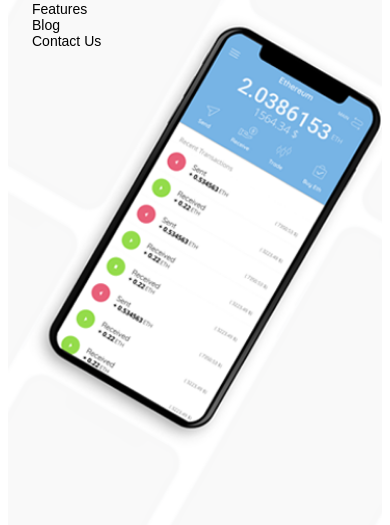
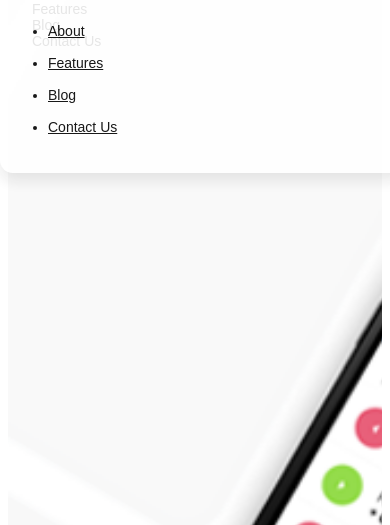
Before and after one commit to dexlab-io/DexWallet-website, a Gatsby site: page / in a window 390 px wide. Shown: the part 162-687 px from the top of the page. Built offline with nearby package versions, Linux system fonts and the light colour scheme; Gatsby itself is replaced by a stand-in of ours.

Commit message:
added hamburger menu and responsive fixes

```diff
--- a/gatsby-config.js
+++ b/gatsby-config.js
@@ -15,7 +15,7 @@ module.exports = {
     {
       resolve: `gatsby-plugin-mailchimp`,
       options: {
-        endpoint: `https://design.us19.list-manage.com/subscribe/post?u=eb9a55f7bd2331e6c03e86632&amp;id=c70ec2c1e8`,
+        endpoint: `https://dexlab.us17.list-manage.com/subscribe/post?u=98c7ba21bb6d63c6d14827c6e&amp;id=a51cc8153c`,
       },
     },
     {
--- a/src/components/HomeHero.js
+++ b/src/components/HomeHero.js
@@ -6,21 +6,28 @@ import TopHeader from './TopHeader';
 import PreHeader from './PreHeader';
 
 const Container = styled.section`
-  background: url('/images/header_bg.png');
-  background-size: 100%;
+  background: url(/images/header_bg.png);
+  background-size: cover;
   background-repeat: no-repeat;
-
   padding-top: 0rem;
-  padding-bottom: 16rem;
+  padding-bottom: 19rem;
+  background-position: 0% 32%;
   @media only screen and (max-width: 600px) {
     background: url('/images/mobile_bg.png');
-    background-size: 100%;
+    background-size: cover;
     background-repeat: no-repeat;
     padding-bottom: 2rem;
   }
   @media screen and (min-width: 768px) and (max-width: 1024px) {
+    background-size: cover%;
+    padding-bottom: 2rem;
+    background-position: 0% 0%;
+  }
+  @media screen and (min-width: 1024px) and (max-width: 1366px) {
     background-size: 125%;
     padding-bottom: 2rem;
+    background-position: 0% 0%;
+    padding-bottom: 16rem;
   }
   .level-item {
   }
@@ -45,11 +52,11 @@ const Container = styled.section`
 `;
 
 const StoreButtons = styled.div`
-  padding-top: 2.1rem;
+  padding-top: 1.6rem;
   img {
     height: 2.5rem;
     @media only screen and (max-width: 600px) {
-      height: 3.1rem;
+      height: 3.3rem;
     }
   }
 `;
--- a/src/components/Newsletter.js
+++ b/src/components/Newsletter.js
@@ -16,6 +16,7 @@ const Container = styled.section`
   }
   @media screen and (min-width: 768px) and (max-width: 1024px) {
     padding-bottom: 1rem;
+    padding-top: 2.5rem;
   }
   .columns {
     margin-left: 0rem;
@@ -82,16 +83,15 @@ const PlaneImageStyled = styled.img`
   position: absolute;
   top: 40%;
   left: 1.5%;
-  width: 26.5rem;
+  width: 22%;
   @media only screen and (max-width: 600px) {
     top: 10%;
     left: -30%;
+    width: 26.5rem;
   }
-  @media only screen and (max-width: 1024px) and (min-width: 600px) {
-    position: absolute;
-    top: 8%;
-    left: 1.5%;
-    width: 26.5rem;
+  @media only screen and (max-width: 1780px) {
+    top: 10%;
+    width: 22rem;
   }
 `;
 
--- a/src/components/TopHeader.js
+++ b/src/components/TopHeader.js
@@ -1,5 +1,6 @@
 import React from 'react';
 import styled from 'styled-components';
+import { Link } from 'gatsby';
 
 import theme from '../utils/theme';
 
@@ -31,6 +32,31 @@ const LogoTextStyled = styled.span`
 const LinkStyled = styled.a`
   color: ${theme.textColorBlack};
   padding-left: 1.5rem;
+`;
+
+const MobileMenu = styled.div`
+  position: absolute;
+  left: 0px;
+  height: auto;
+  width: 100%;
+  background-color: ${theme.textColorWhite};
+  font-weight: ${theme.fontMedium};
+  z-index: 2;
+  overflow: hidden;
+  opacity: 0.9;
+  border-radius: 0.8rem;
+  padding: 0.5rem;
+  box-shadow: 0 8px 16px rgba(10, 10, 10, 0.1);
+  a {
+    padding: 0.5rem !important;
+    color: ${theme.textColorBlack};
+    opacity: 1;
+  }
+  a:hover {
+  }
+  .menu-list a {
+    padding: 0 0.75em;
+  }
 `;
 class TopHeader extends React.Component {
   constructor(props) {
@@ -71,6 +97,32 @@ class TopHeader extends React.Component {
               <span aria-hidden="true" />
             </a>
           </div>
+          <MobileMenu
+            className={
+              isActive
+                ? 'has-text-centered is-hidden-desktop'
+                : 'has-text-centered is-hidden-mobile is-hidden-tablet'
+            }
+          >
+            <aside className="menu">
+              <ul className="menu-list is-size-6">
+                <Link to="/">
+                  <li>About</li>
+                </Link>
+                <Link to="/">
+                  <li>Features</li>
+                </Link>
+                <Link to="/">
+                  {' '}
+                  <li>Blog</li>
+                </Link>
+                <Link to="/">
+                  {' '}
+                  <li>Contact Us</li>
+                </Link>
+              </ul>
+            </aside>
+          </MobileMenu>
 
           <div id="navbarExampleTransparentExample" className="navbar-menu">
             <div className="navbar-end  is-size-6">
```
